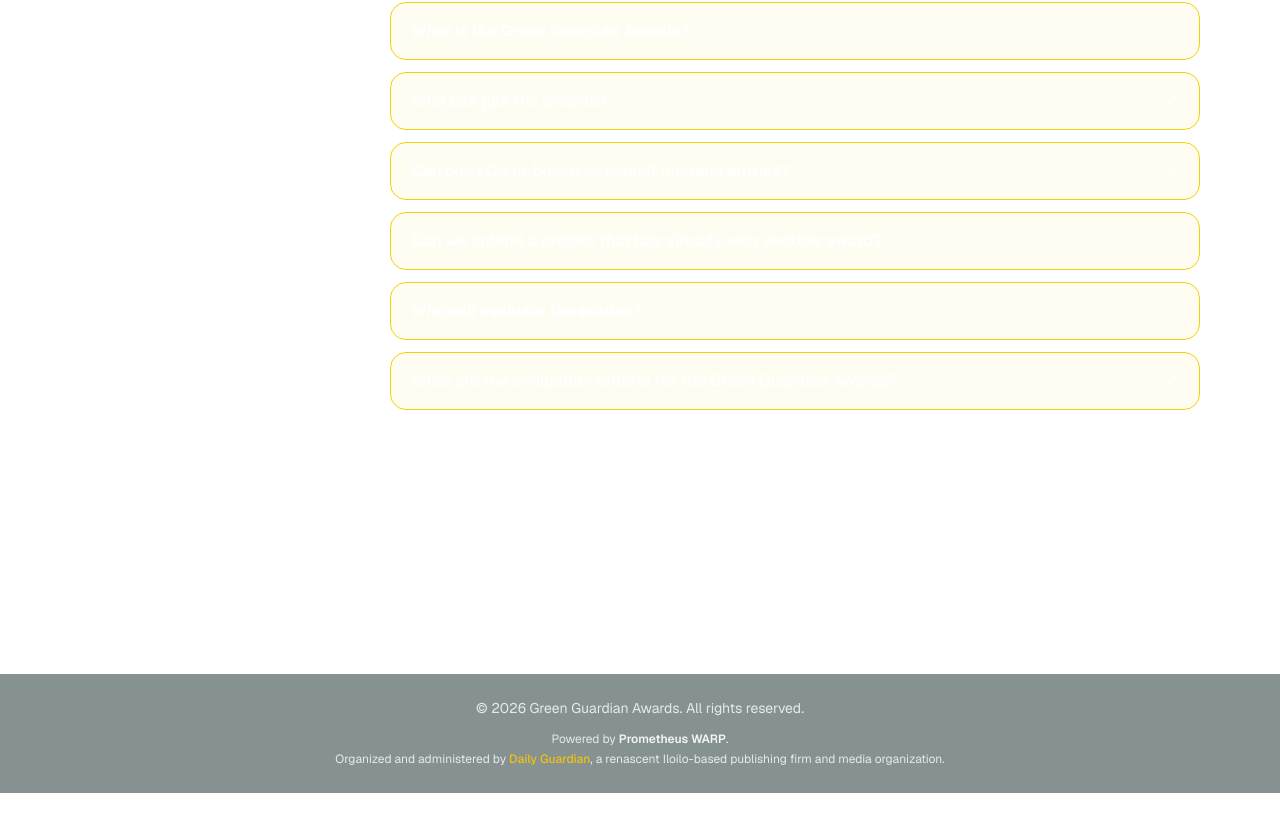
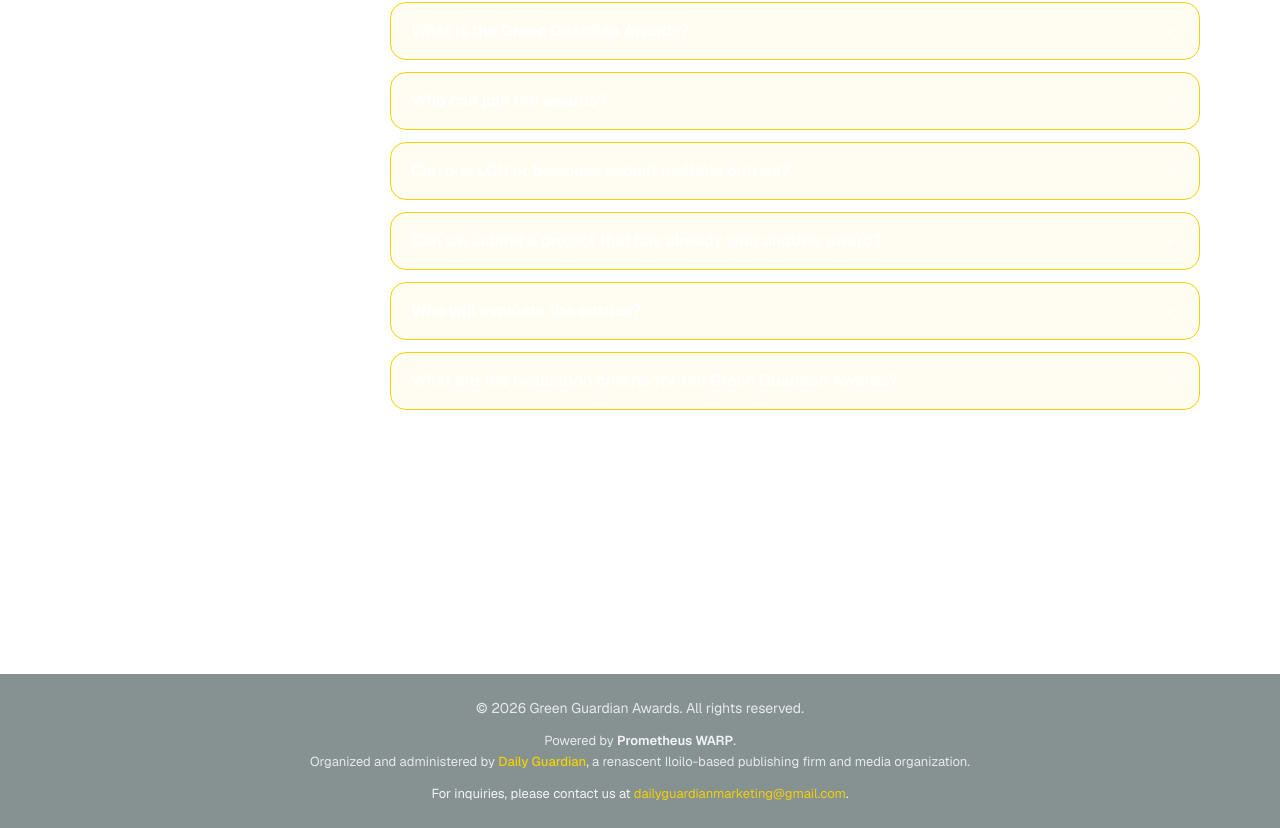
Before and after one commit to warpinnovations/green-guardian-awards, a Next.js app: page / in a window 1280 px wide. Shown: the part 2526-3354 px from the top of the page. Before the commit the page ends 3319 px from the top, so only its background shows below. Built offline with nearby package versions, Linux system fonts and the light colour scheme.

Commit message:
refactor: add inquiry contact on footer

```diff
--- a/app/components/sections/FooterSection.tsx
+++ b/app/components/sections/FooterSection.tsx
@@ -11,17 +11,18 @@ export default function FooterSection() {
            </p>
 
            {/* Credentials */}
-           <p className="text-xs text-white/80 leading-relaxed">
+           <p className="text-[13px] text-white/80 leading-relaxed">
               Powered by{" "}
               <span className="font-semibold text-white/90">Prometheus WARP</span>
               .
               <br />
               Organized and administered by{" "}
-              <span className="font-medium text-yellow-400/90">
+              <span className="font-medium text-[#f3d107]">
                  Daily Guardian
               </span>
               , a renascent Iloilo-based publishing firm and media organization.
            </p>
+           <p className="text-[13px] text-white/90">For inquiries, please contact us at <a href="mailto:dailyguardianmarketing@gmail.com" className="text-[#f3d107]">dailyguardianmarketing@gmail.com</a>.</p>
         </div>
      </section>
   );
```
